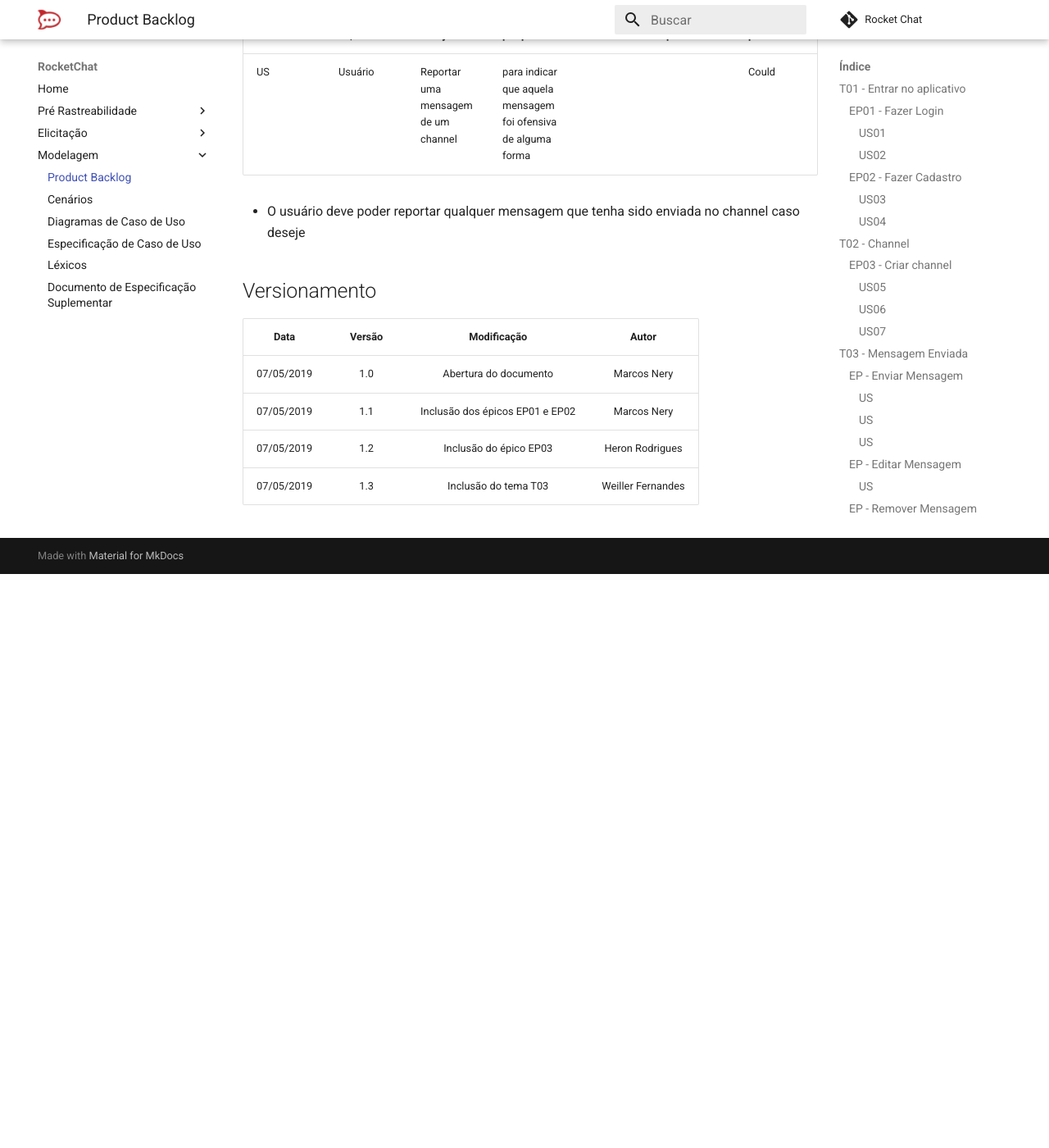
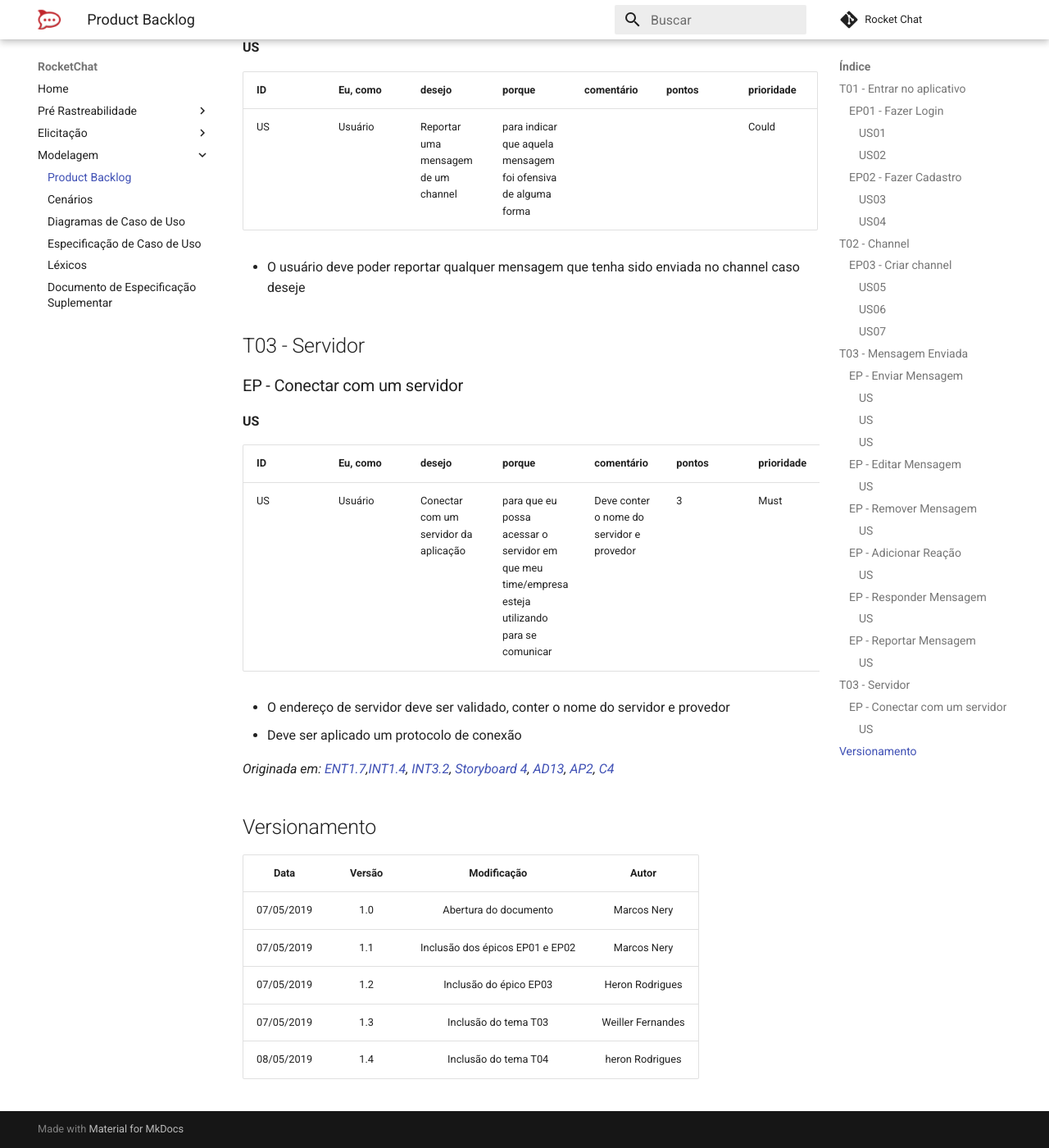
Before and after one commit to MarcosNBJ/2019.1-RocketChat, an MkDocs documentation site: the page built from docs/Modelagem/backlog.md, in a window 1280 px wide and 1400 px high, scrolled down 8173 px. Shown: the whole window at 82% size. Built offline with MkDocs 1.6.1 and Material for MkDocs 9.7.7, drawn with Linux system fonts in a browser that asks for light colours; comment, search, counter and statistics services are not loaded; before the commit the page ends 8873 px from its top, so only the background shows below that; some of the changed text lies outside the part shown.

Commit message:
Update backlog.md

```diff
--- a/docs/Modelagem/backlog.md
+++ b/docs/Modelagem/backlog.md
@@ -3,8 +3,10 @@
 1. [T01 - Entrar no aplicativo](#t01-entrar-no-aplicativo)
     1. [EP01 - Fazer Login](#ep01-fazer-login)
     2. [EP02 - Fazer Cadastro](#ep02-fazer-cadastro)
-2. [T02 - Channel](#t01-channel)
+2. [T02 - Channel](#t02-channel)
     1. [EP03 - Criar channel](#ep03-criar-channel)
+4. [T04 - Servidor](#)
+    1. [Conectar com um servidor](#ep)
 
 
 ## T01 - Entrar no aplicativo
@@ -22,7 +24,7 @@
 * Se forem excedidas três tentativas sem sucesso de login com um nome de usuário, as tentativas devem ser bloqueadas temporariamente e o dono da conta deverá receber um email
 * Quando o usuário errar os dados de entrada, ele deverá ser avisado se errou o nome ou a senha
 
-_Originada em: [AP1](../Elicita%C3%A7%C3%A3o/analprot.md#requisitos-elicitados)_
+_Originada em: [AP1](../Elicitação/analprot.md#requisitos-elicitados)_
 
 
 #### US02
@@ -33,7 +35,7 @@
 
 * O usuário deverá ser capaz de fazer login no aplicativo utilizando uma conta que ele possui em uma dessas redes sociais: GitHub, Facebook, Twitter e Google
 
-_Originada em: [INT1.3](../Elicita%C3%A7%C3%A3o/Introspeccao.md#introspeccao-02), [AP1](../Elicita%C3%A7%C3%A3o/analprot.md#requisitos-elicitados)_
+_Originada em: [INT1.3](../Elicitação/Introspeccao.md#introspeccao-02), [AP1](../Elicitação/analprot.md#requisitos-elicitados)_
 
 ### EP02 - Fazer Cadastro
 
@@ -50,7 +52,7 @@
 * Deverá aparecer uma mensagem clara de erro caso o usuário insira errado alguma das informações.
 * Opcionalmente, o usuário deverá conseguir colocar uma foto para aparecer no seu perfil.
 
-_Originada em: [AP10](../Elicita%C3%A7%C3%A3o/Introspeccao.md#introspeccao-02), [C1](cenarios.md#c1-v2)_
+_Originada em: [AP10](../Elicitação/Introspeccao.md#introspeccao-02), [C1](cenarios.md#c1-v2)_
 
 
 #### US04
@@ -63,7 +65,7 @@
 * O dono do servidor deverá também conseguir mudar os critérios de aceitação de cada campo
 * O dono do servidor deverá ser capaz de modificar essas definições a qualquer momento que desejar
 
-_Originada em: [AP10](../Elicita%C3%A7%C3%A3o/Introspeccao.md#introspeccao-02), [C1](cenarios.md#c1-v2)_
+_Originada em: [AP10](../Elicitação/Introspeccao.md#introspeccao-02), [C1](cenarios.md#c1-v2)_
 
 ## T02 - Channel
 
@@ -193,6 +195,21 @@
 
 * O usuário deve poder reportar qualquer mensagem que tenha sido enviada no channel caso deseje
 
+## T03 - Servidor
+
+### EP - Conectar com um servidor
+
+#### US
+
+| ID | Eu, como | desejo | porque | comentário | pontos | prioridade |
+|----|----------|--------|--------|------------|--------|------------|
+| US | Usuário | Conectar com um servidor da aplicação | para que eu possa acessar o servidor em que meu time/empresa esteja utilizando para se comunicar | Deve conter o nome do servidor e provedor | 3 | Must |
+
+* O endereço de servidor deve ser validado, conter o nome do servidor e provedor
+* Deve ser aplicado um protocolo de conexão
+
+*Originada em: [ENT1.7](../Elicitação/Entrevista.md#requisitos),[INT1.4](../Elicitação/Introspeccao.md#introspeccao-01),  [INT3.2](../Elicitação/Introspeccao.md#introspeccao-03), [Storyboard 4](../Elicitação/Storyboard.md#4-requisitos-obtidos), [AD13](../Elicitação/analdiscurso.md#requisitos-elicitados), [AP2](../Elicitação/analprot.md#requisitos-elicitados), [C4](cenarios.md#c4-v2)*
+
 ## Versionamento
 
 | Data | Versão | Modificação | Autor |
@@ -201,3 +218,4 @@
 | 07/05/2019 | 1.1 | Inclusão dos épicos EP01 e EP02 | Marcos Nery |
 | 07/05/2019 | 1.2 | Inclusão do épico EP03 | Heron Rodrigues |
 | 07/05/2019 | 1.3 | Inclusão do tema T03 | Weiller Fernandes |
+| 08/05/2019 | 1.4 | Inclusão do tema T04 | heron Rodrigues |
```
Also changed, not shown: other parts of docs/Modelagem/backlog.md (+2 -2 lines).
